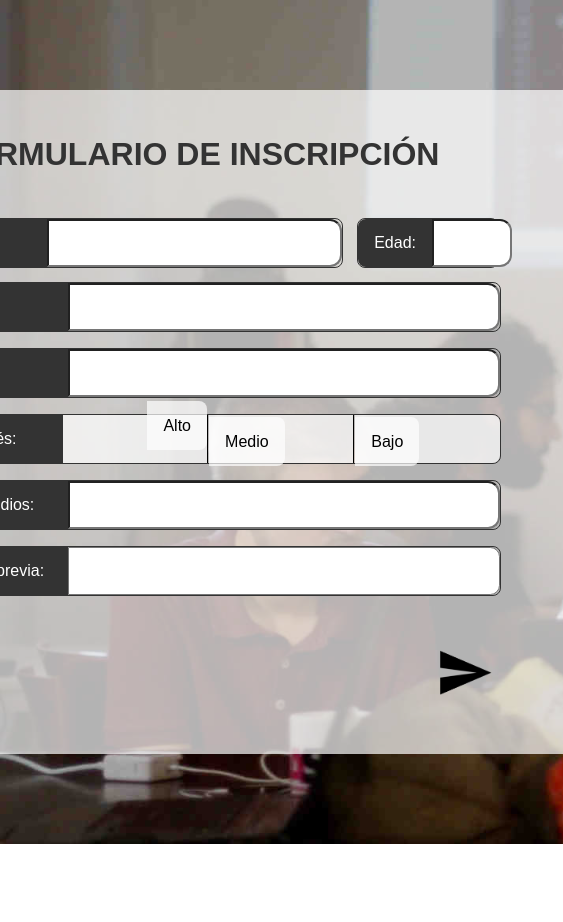
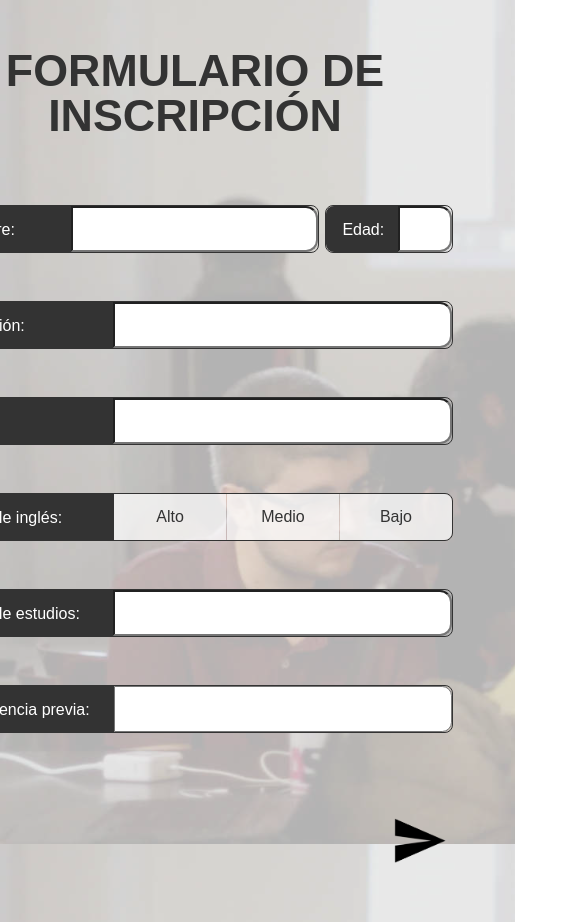
Before and after one commit to IrisCZ/devscola, a plain HTML site: page Formulario/index.html in a window 390 px wide. Shown: the whole page, 563 px wide, since content can reach past the window. Before the commit the page ends 844 px from the top, so only its background shows below. Drawn offline with Linux system fonts and the light colour scheme.

Commit message:
responsive form semantic

```diff
--- a/Formulario/index.html
+++ b/Formulario/index.html
@@ -35,15 +35,15 @@
           <div class="selectorContainer">
             <div class="selector">
               <input type="radio" id= "checkHigh" name="englishLevel" value="high">
-              <label for="checkHigh" class= "selector">Alto</label>
+              <label for="checkHigh">Alto</label>
             </div>
             <div class="selector">
-              <input type="radio" id= "checkMedium" name="englishLevel" value="medium" checked>
-              <label for="checkMedium" class= "selector">Medio</label>
+              <input type="radio" id= "checkMedium" name="englishLevel" value="medium">
+              <label for="checkMedium">Medio</label>
             </div>
             <div class="selector">
               <input type="radio" id= "checkLow" name="englishLevel" value="low">
-              <label for="checkLow" class= "selector">Bajo</label>
+              <label for="checkLow">Bajo</label>
             </div>
           </div>
         </section>
--- a/Formulario/styles.css
+++ b/Formulario/styles.css
@@ -1,3 +1,6 @@
+* {
+    box-sizing: border-box;
+}
 body{
   width: 100%;
   height: 100vh;
@@ -27,20 +30,13 @@ form{
 }
 legend{
   width: 100%;
-  font-size: 2.5em;
+  font-size: 2.3em;
   font-weight: 900;
   margin-bottom: 1.5em;
   text-align: center;
   color: #333;
 }
-@media (max-width: 1280px) {
-  form{
-    width: 95%;
-  }
-  legend{
-    font-size: 2em;
-  }
-}
+
 section{
   border: 0.5px solid #333; //#FF4214;
   width: 100%;
@@ -65,7 +61,7 @@ section.age{
   min-width: 8em;
 }
 section.age label{
-  width: 3em;
+  width: 4.5em;
 }
 section.age input{
   width: 100%;
@@ -73,7 +69,7 @@ section.age input{
 }
 label{
   background-color: #333;
-  width: 9em;
+  width: 11em;
   border-radius: 0.5em 0 0 0.5em;
   color: #fff;
   padding: 1em;
@@ -84,7 +80,7 @@ input, textarea{
   border-radius: 0 0.5em 0.5em 0;
   resize: none;
   flex-grow: 1;
-  min-width: 3em;
+  min-width: 1em;
 }
 input:focus, textarea:focus{
   outline: #FF4214 auto 5px;
@@ -97,65 +93,43 @@ input:focus, textarea:focus{
 }
 .selector{
   width: 33%;
-  border-right: 1px solid #000;
+  display: flex;
+  /*border: 2px inset;*/
   cursor: pointer;
   background-color: rgba(255, 255, 255, 0.7);
   color: #000;
 }
 
-.selector:last-child{
-    border:none;
+.selector:last-child, .selector:last-child label{
     border-radius: 0 0.5em 0.5em 0;
 }
-  /*width: 28px;
-  height: 28px;
-  position: relative;
-  margin: 10px auto;
-  display: inline-block;
-  border-radius: 50px;
+
+.selector label{
+  width: 100%;
+  border-radius: 0;
+  color: #333;
+  background-color: rgba(255, 255, 255, 0);
+  align-self: center;
+  text-align: center;
+  cursor: pointer;
 }
 
+.selector label:hover {
+    transition: background-color 0.5s ease;
+    background-color: #FF4214;
+    font-weight: 600;
+    border: none;
+    cursor: pointer;
+  }
 
-.selectorRounded label.selector {
-    /*width: 20px;
-    height: 20px;
-    position: absolute;
-    padding: 0;
-    left: 4px;
-    top: 4px;
-    border-radius: 50px;
-    box-shadow: inset 0px 1px 1px rgba(0,0,0,0.5), 0px 1px 0px rgba(255,255,255,1);*/
-    }
-.selectorRounded label.selector:after {
-      /*content: '';
-      width: 16px;
-      height: 16px;
-      position: absolute;
-      top: 2px;
-      left: 2px;
-      opacity: 0;
-      border-radius: 50px;
-      box-shadow: inset 0px 1px 1px white, 0px 1px 3px rgba(0,0,0,0.5);*/
-    }
+input[type="radio"]:checked ~ label {
+    background-color: rgba(255, 66, 20, 0.53);
+    font-weight: 600;
+}
+input[type="radio"]{
+  display: none;
+}
 
-.selector label{
-  border: none;
-}
-.selector label:hover {
-      opacity: 0.3;
-      background-color: #FF4214;
-      border: none;
-    }
-input[type=radio] {
-  visibility: hidden;
-}
-input[type=radio]:checked:after {
-    opacity: 1;
-    background-color: #FF4214;
-    }
-.selector .label{
-  background-color: none;
-}
 button{
   width: 5em;
   height: 5em;
@@ -173,3 +147,18 @@ button:focus, button:hover{
   outline: none;
   background-image:  url("images/sendOrange.png");
 }
+
+@media (max-width: 1280px) {
+  .form-container{
+    width: 95%;
+  }
+  form{
+    width: 95%;
+  }
+  legend{
+    font-size: 2.8em;
+  }
+  section{
+    margin-bottom: 3em;
+  }
+}
```
